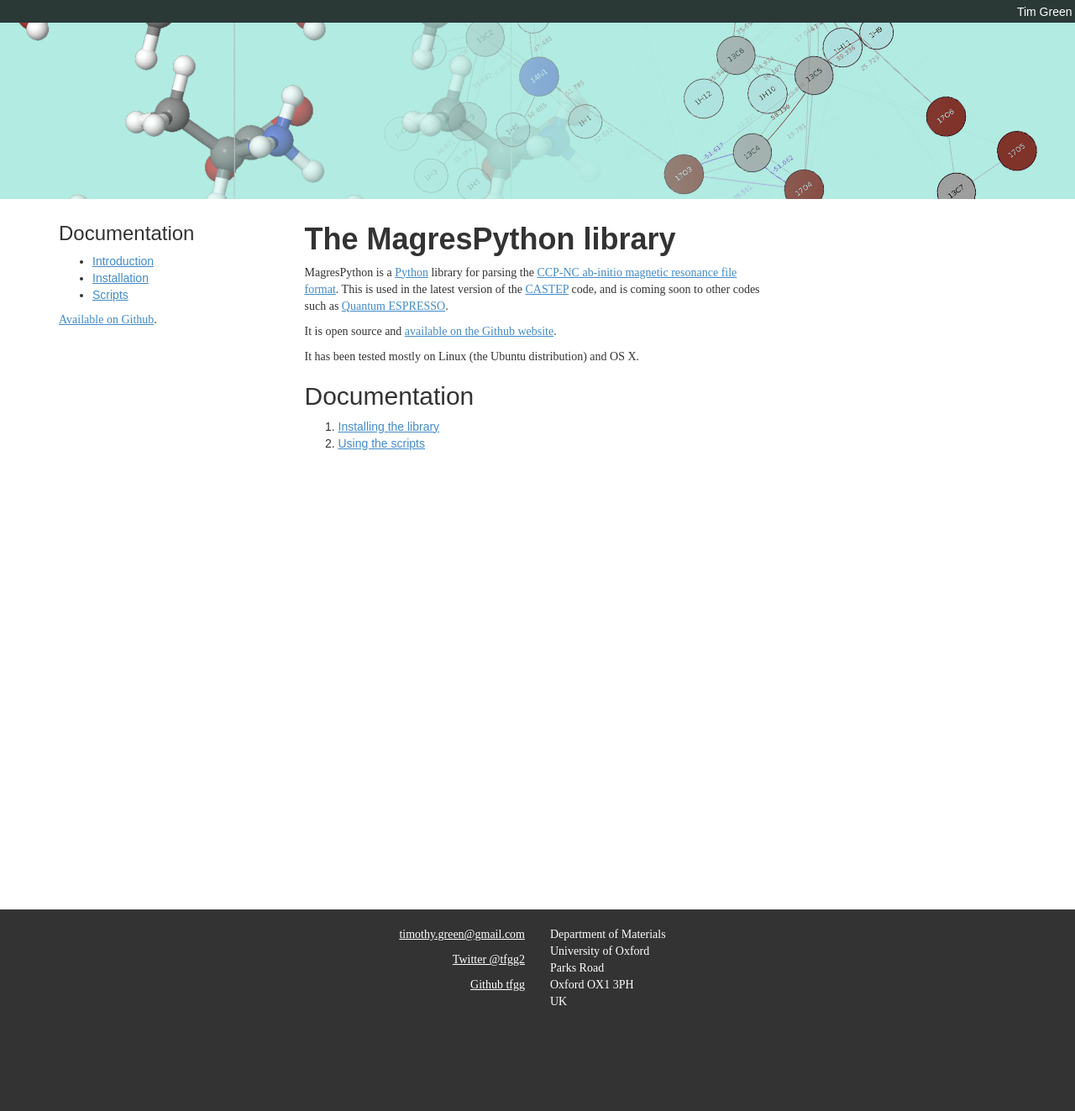
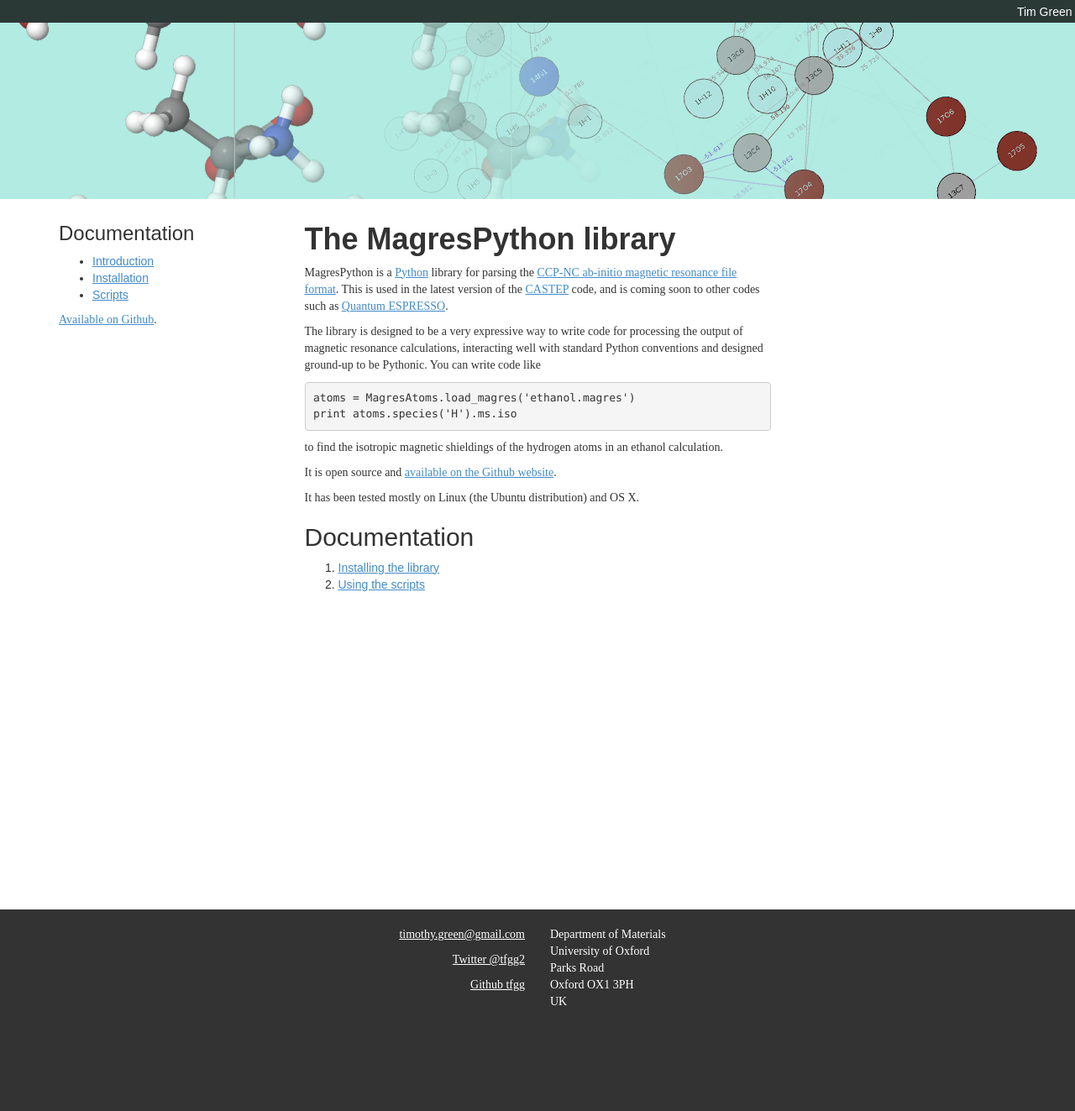
Before and after one commit to tfgg/tfgg.github.io, a Jekyll site: the page built from _pages/magres-python/magres_python.markdown, in a window 1280 px wide. Shown: the whole page at 84% size. Built offline with Jekyll 4.4.1, drawn with Linux system fonts in a browser that asks for light colours; some web fonts are replaced; Markdown is read by kramdown in place of the engine named in the settings.

Commit message:
tweak text on magres python apge

```diff
--- a/_pages/magres-python/magres_python.markdown
+++ b/_pages/magres-python/magres_python.markdown
@@ -13,6 +13,13 @@ The MagresPython library
 
 MagresPython is a [Python](http://www.python.org/) library for parsing the [CCP-NC ab-initio magnetic resonance file format](http://www.ccpnc.ac.uk/pmwiki.php/CCPNC/Fileformat). This is used in the latest version of the [CASTEP](http://www.castep.org/) code, and is coming soon to other codes such as [Quantum ESPRESSO](http://www.quantum-espresso.org/).
 
+The library is designed to be a very expressive way to write code for processing the output of magnetic resonance calculations, interacting well with standard Python conventions and designed ground-up to be Pythonic. You can write code like
+
+    atoms = MagresAtoms.load_magres('ethanol.magres')
+    print atoms.species('H').ms.iso
+
+to find the isotropic magnetic shieldings of the hydrogen atoms in an ethanol calculation.
+
 It is open source and [available on the Github website](https://github.com/tfgg/magres-format).
 
 It has been tested mostly on Linux (the Ubuntu distribution) and OS X.
```
